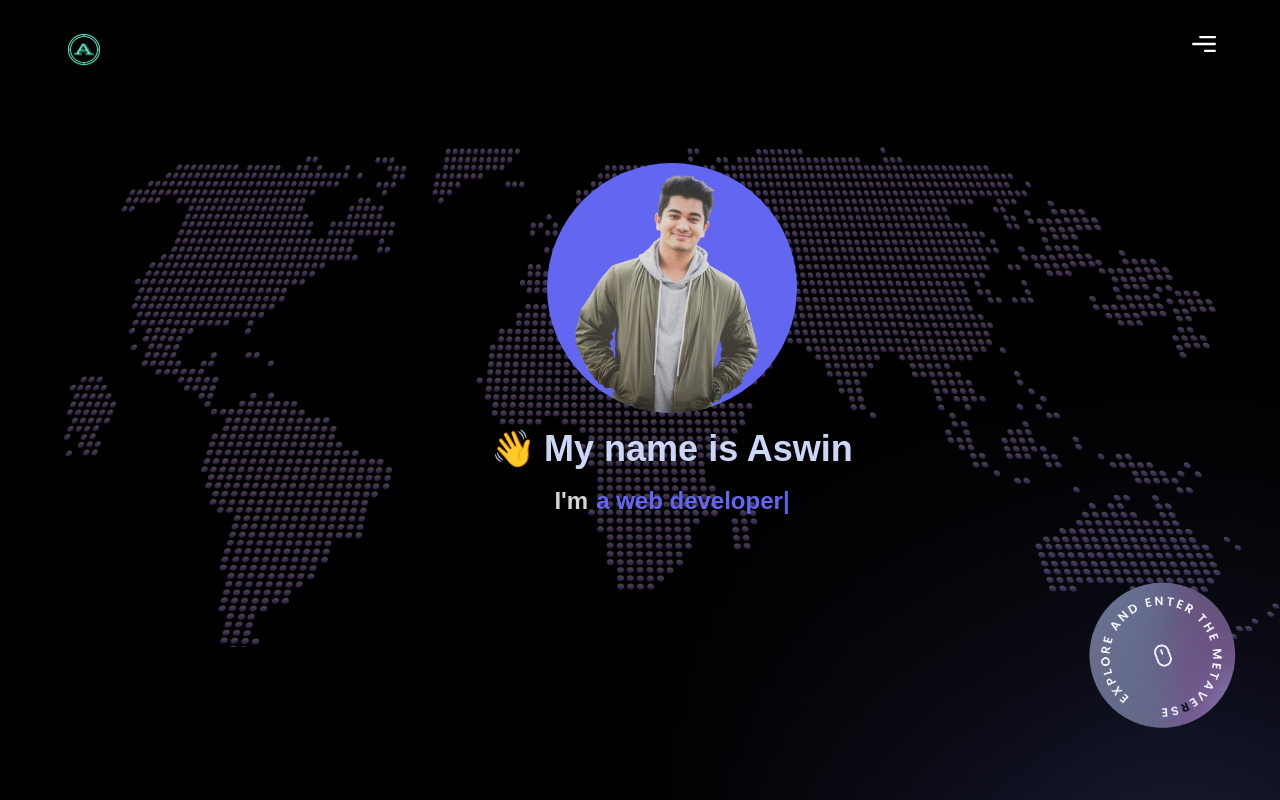
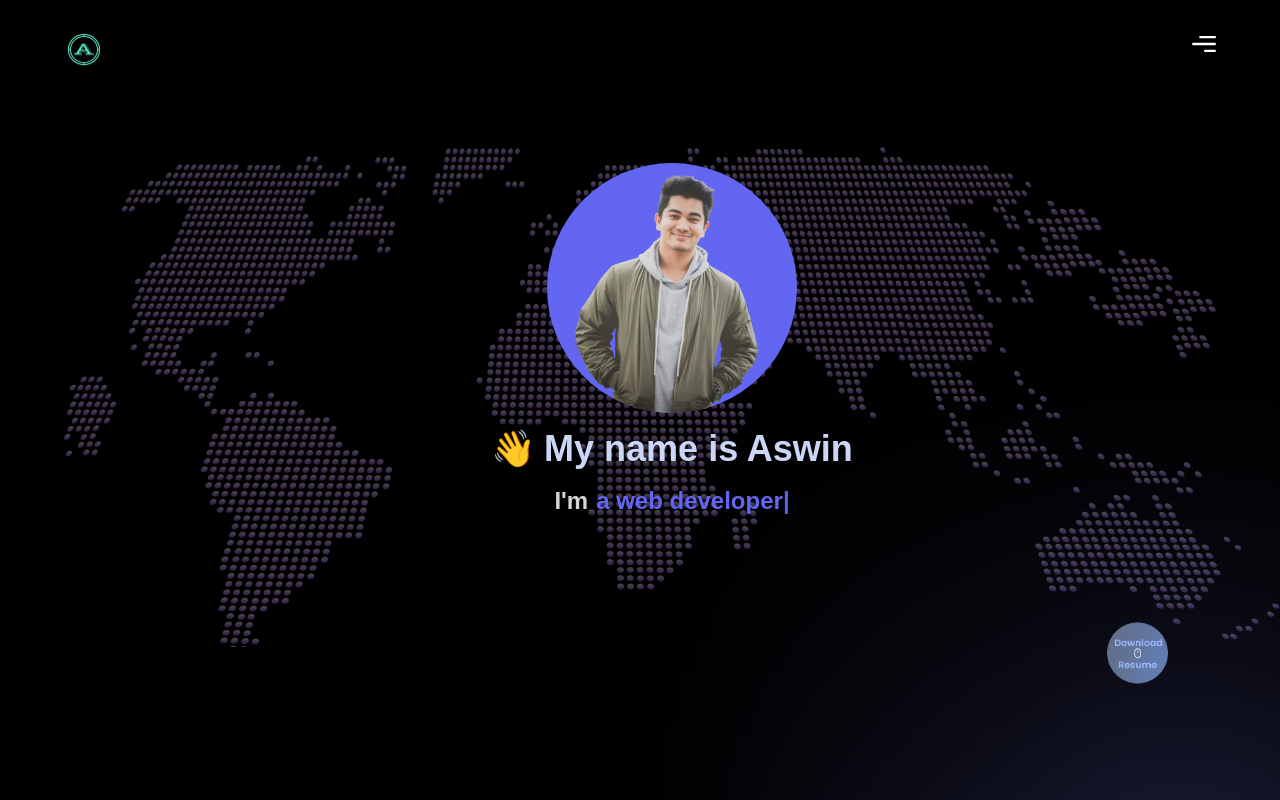
Before and after one commit to AMT98/PortfolioV2, a Next.js app: page / in a window 1280 px wide. Shown: the top 800 px of the page. Built offline with nearby package versions, Linux system fonts and the light colour scheme; a web font is replaced by a local one.

Commit message:
Hero page semi-complete

```diff
--- a/sections/Hero.jsx
+++ b/sections/Hero.jsx
@@ -71,9 +71,9 @@ const Hero = () => (
         <a href="#explore">
           <div className="w-full flex justify-end sm:-mt-[70px] -mt-[50px] pr-[40px] relative z-10">
             <img
-              src="/stamp.png"
+              src="/resumeStamp.png"
               alt="stamp"
-              className="sm:w-[155px] w-[100px] sm:h-[155px] h-[100px] object-contain"
+              className="sm:w-[205px] w-[150px] sm:h-[155px] h-[150px] object-contain"
             />
           </div>
         </a>
```
Also changed, not shown: public/resumeStamp.png (added).
